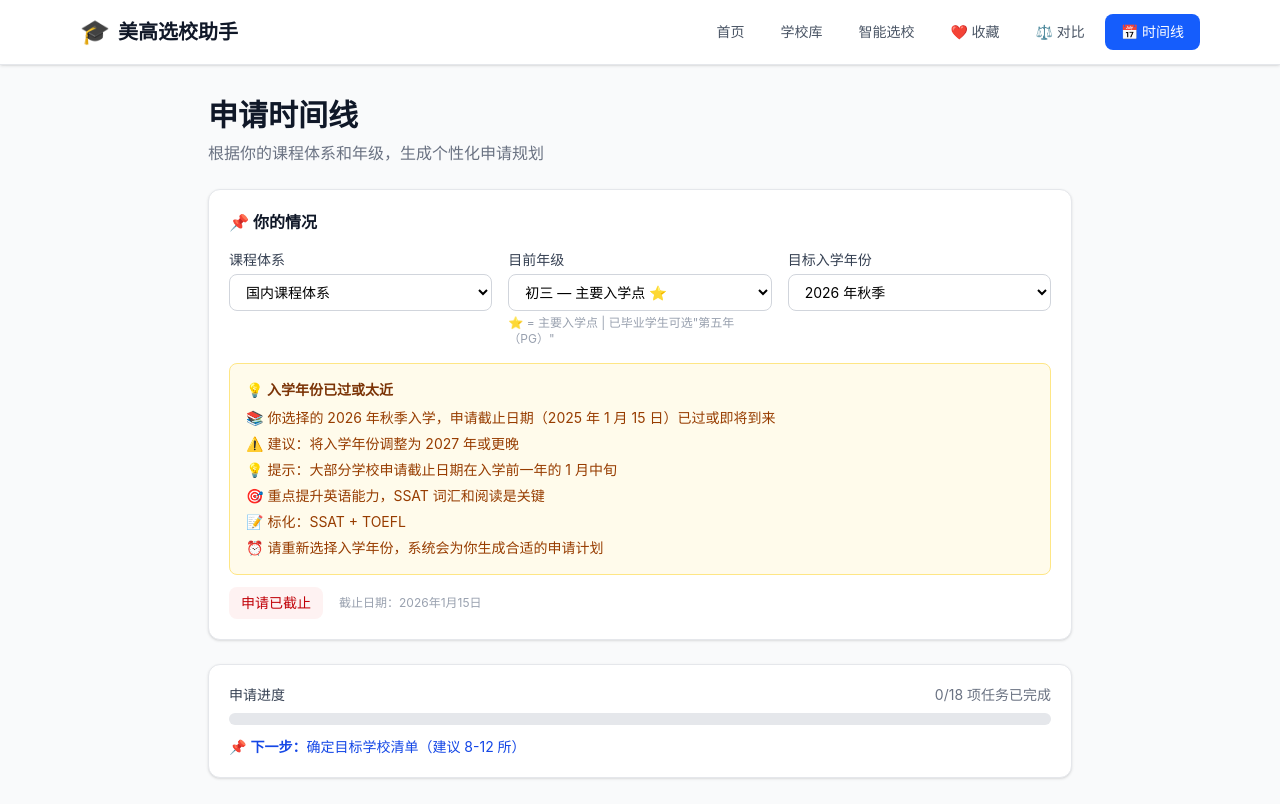
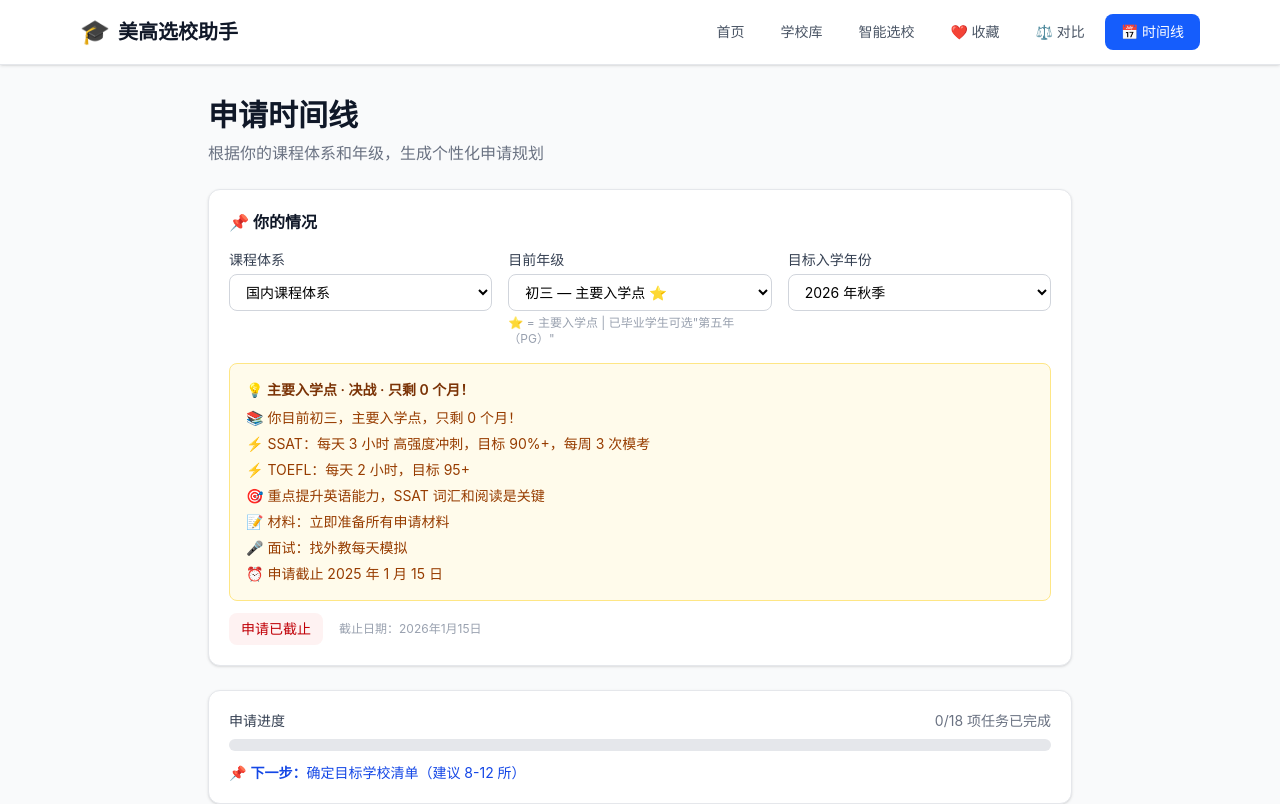
Before and after one commit to Hshyyy/meigao-helper, a React (Vite) app: page /timeline in a window 1280 px wide. Shown: the top 804 px of the page. Built offline with nearby package versions, Linux system fonts and the light colour scheme.

Commit message:
时间线改为基于实际日期计算，显示精确月数

```diff
--- a/src/pages/Timeline.tsx
+++ b/src/pages/Timeline.tsx
@@ -403,11 +403,21 @@ export default function Timeline() {
   // 根据体系、年级、入学年份生成个性化提示
   const personalizedTips = useMemo(() => {
     const now = new Date();
-    const currentYear = now.getFullYear();
     const gradeNum = parseInt(grade.replace(/[^\d]/g, ""));
     const yearsToApplyingGrade = Math.max(0, 9 - gradeNum);
-    const yearsUntilApply = enrollYear - currentYear - 1;
-    const effectiveYears = yearsUntilApply - yearsToApplyingGrade;
+
+    // 基于实际日期计算剩余月数（更精确）
+    const applyDeadline = new Date(enrollYear - 1, 0, 15); // 申请截止：入学前一年1月15日
+    const targetApplyDate = new Date(
+      applyDeadline.getFullYear() - yearsToApplyingGrade,
+      applyDeadline.getMonth(),
+      applyDeadline.getDate()
+    );
+    const monthsLeftRaw =
+      (targetApplyDate.getFullYear() - now.getFullYear()) * 12 +
+      (targetApplyDate.getMonth() - now.getMonth());
+    const monthsLeft = Math.max(0, monthsLeftRaw);
+    const effectiveYears = Math.floor(monthsLeft / 12);
 
     // PG 特殊情况
     if (grade === "PG") {
@@ -440,9 +450,6 @@ export default function Timeline() {
       G6: 6, C7: 7, C8: 8, C9: 9, C10: 10, C11: 11,
     };
     const gn = gradeNumMap[grade] || 9;
-
-    // 计算具体剩余月数（不能为负数）
-    const monthsLeft = Math.max(0, effectiveYears * 12);
 
     // 根据剩余时间动态调整目标分数和学习强度
     let ssatTarget: string;
```
